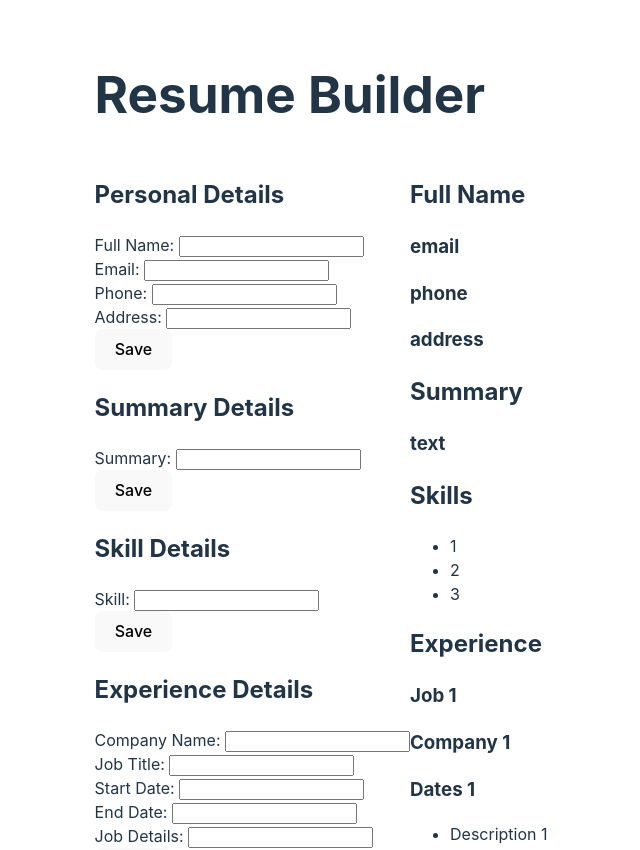
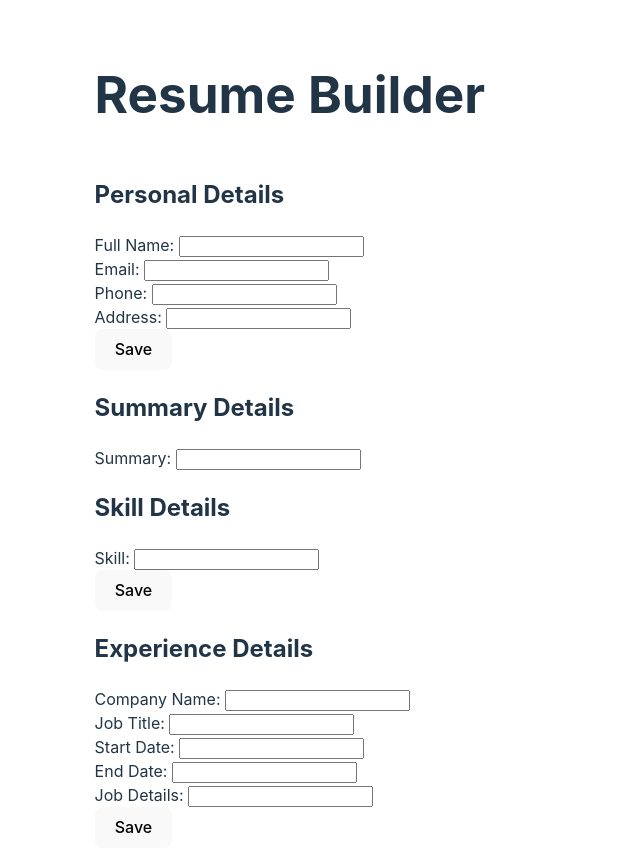
Before and after one commit to Selenityy/CV-Application, a React (Vite) app in the folder cv-application/: page / in a window 1280 px wide. Shown: the top 850 px of the page, without its empty margins (230-870 px from the left). Built offline with nearby package versions, Linux system fonts and the light colour scheme.

Commit message:
moved the state and change of summary to the App parent, then passed props down to the children and grandchildren

```diff
--- a/cv-application/src/App.jsx
+++ b/cv-application/src/App.jsx
@@ -1,17 +1,30 @@
 import "./App.css";
 import UserDetails from "./components/UserDetails";
 import ResumeDetails from "./components/ResumeDetails";
+import { useState } from "react";
 
 function App() {
+  const [summaryInput, setSummaryInput] = useState("");
+
+  const handleSummaryChange = (e) => {
+    const newSummary = e.target.value;
+    setSummaryInput(newSummary);
+  };
+
   return (
     <>
-        <h1 id="resumeTitle">Resume Builder</h1>
+      <h1 id="resumeTitle">Resume Builder</h1>
+      <div id="content">
         <div id="userInputs">
-          <UserDetails />
+          <UserDetails
+            summary={summaryInput}
+            onSummaryChange={handleSummaryChange}
+          />
         </div>
         <div id="resumeDisplay">
-          <ResumeDetails />
+          <ResumeDetails summary={summaryInput} />
         </div>
+      </div>
     </>
   );
 }
--- a/cv-application/src/components/ResumeDetails.jsx
+++ b/cv-application/src/components/ResumeDetails.jsx
@@ -1,17 +1,18 @@
+/* eslint-disable react/prop-types */
 import EducationDetails from "./resume-display/EducationDetails";
 import ExperienceDetails from "./resume-display/ExperienceDetails";
 import PersonalDetails from "./resume-display/PersonalDetails";
 import SkillDetails from "./resume-display/SkillsDetails";
 import SummaryDetails from "./resume-display/SummaryDetails";
 
-function ResumeDetails() {
+function ResumeDetails({ summary }) {
   return (
     <>
       <section id="personalDetails">
         <PersonalDetails />
       </section>
       <section id="summaryDetails">
-        <SummaryDetails />
+        <SummaryDetails summary={summary} />
       </section>
       <section id="skillDetails">
         <SkillDetails />
--- a/cv-application/src/components/UserDetails.jsx
+++ b/cv-application/src/components/UserDetails.jsx
@@ -1,17 +1,18 @@
+/* eslint-disable react/prop-types */
 import EducationInput from "./cv-form/EducationInput";
 import ExperienceInput from "./cv-form/ExperienceInput";
 import PersonalInput from "./cv-form/PersonalInput";
 import SkillInput from "./cv-form/SkillInput";
 import SummaryInput from "./cv-form/SummaryInput";
 
-function UserDetails() {
+function UserDetails({ onSummaryChange }) {
   return (
     <>
       <section id="personalInput">
         <PersonalInput />
       </section>
       <section id="summaryInput">
-        <SummaryInput />
+        <SummaryInput onSummaryChange={onSummaryChange} />
       </section>
       <section id="skillsInput">
         <SkillInput />
--- a/cv-application/src/components/cv-form/SummaryInput.jsx
+++ b/cv-application/src/components/cv-form/SummaryInput.jsx
@@ -1,18 +1,7 @@
-import { useState } from "react";
-import Button from "../utilities/Button";
+/* eslint-disable react/prop-types */
 import InputField from "../utilities/InputField";
 
-function SummaryInput() {
-  const [summary, setSummary] = useState("");
-
-  const handleSummaryChange = (e) => {
-    setSummary(e.target.value);
-  };
-
-  const handleButtonClick = (e) => {
-    e.preventDefault();
-  };
-
+function SummaryInput({ summary, onSummaryChange }) {
   return (
     <>
       <h2>Summary Details</h2>
@@ -20,18 +9,13 @@ function SummaryInput() {
         <InputField
           label="Summary: "
           id="summary"
+          htmlFor="summary"
           type="text"
           value={summary}
           placeholder=""
-          onChange={handleSummaryChange}
+          onChange={onSummaryChange}
         />
       </div>
-      <Button
-        className="submitBtn"
-        type="submit"
-        text="Save"
-        onClick={handleButtonClick}
-      />
     </>
   );
 }
--- a/cv-application/src/components/resume-display/SummaryDetails.jsx
+++ b/cv-application/src/components/resume-display/SummaryDetails.jsx
@@ -1,8 +1,9 @@
-function SummaryDetails() {
+/* eslint-disable react/prop-types */
+function SummaryDetails({ summary }) {
   return (
     <>
       <h2>Summary</h2>
-          <h3>text</h3>
+      <h3>{summary}</h3>
     </>
   );
 }
--- a/cv-application/src/components/utilities/InputField.jsx
+++ b/cv-application/src/components/utilities/InputField.jsx
@@ -1,8 +1,8 @@
 /* eslint-disable react/prop-types */
-function InputField({ value, label, id, type, placeholder, onChange }) {
+function InputField({ value, label, id, htmlFor, type, placeholder, onChange }) {
   return (
     <>
-      <label htmlFor={id}>{label}</label>
+      <label htmlFor={htmlFor}>{label}</label>
       <input
         id={id}
         type={type}
```
Lines whose indentation alone changed are shown as unchanged.
